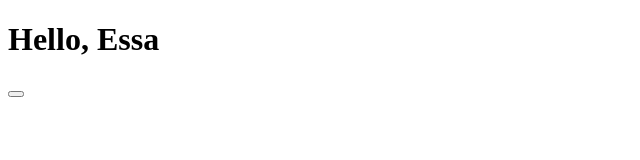
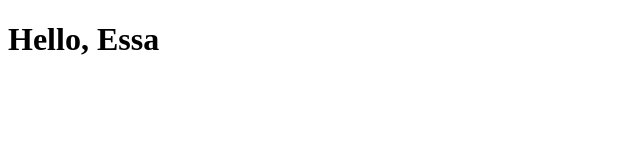
Before and after one commit to iosmonbekov/essa, a Vue app: page / in a window 1280 px wide. Shown: the top 160 px of the page, without its empty margins (0-640 px from the left). Built offline with nearby package versions, Linux system fonts and the light colour scheme.

Commit message:
cleared App.vue template

```diff
--- a/src/App.vue
+++ b/src/App.vue
@@ -1,13 +1,8 @@
 <template>
-	<div>
-		<h1>Hello, Essa</h1>
-		<TodoList />
-		<button @click="toggleDark"></button>
-	</div>
+	<h1>Hello, Essa</h1>
 </template>
 
 <script setup>
-import TodoList from '@/views/TodoPage/Index.vue';
 </script>
 
 <style scoped>
```
